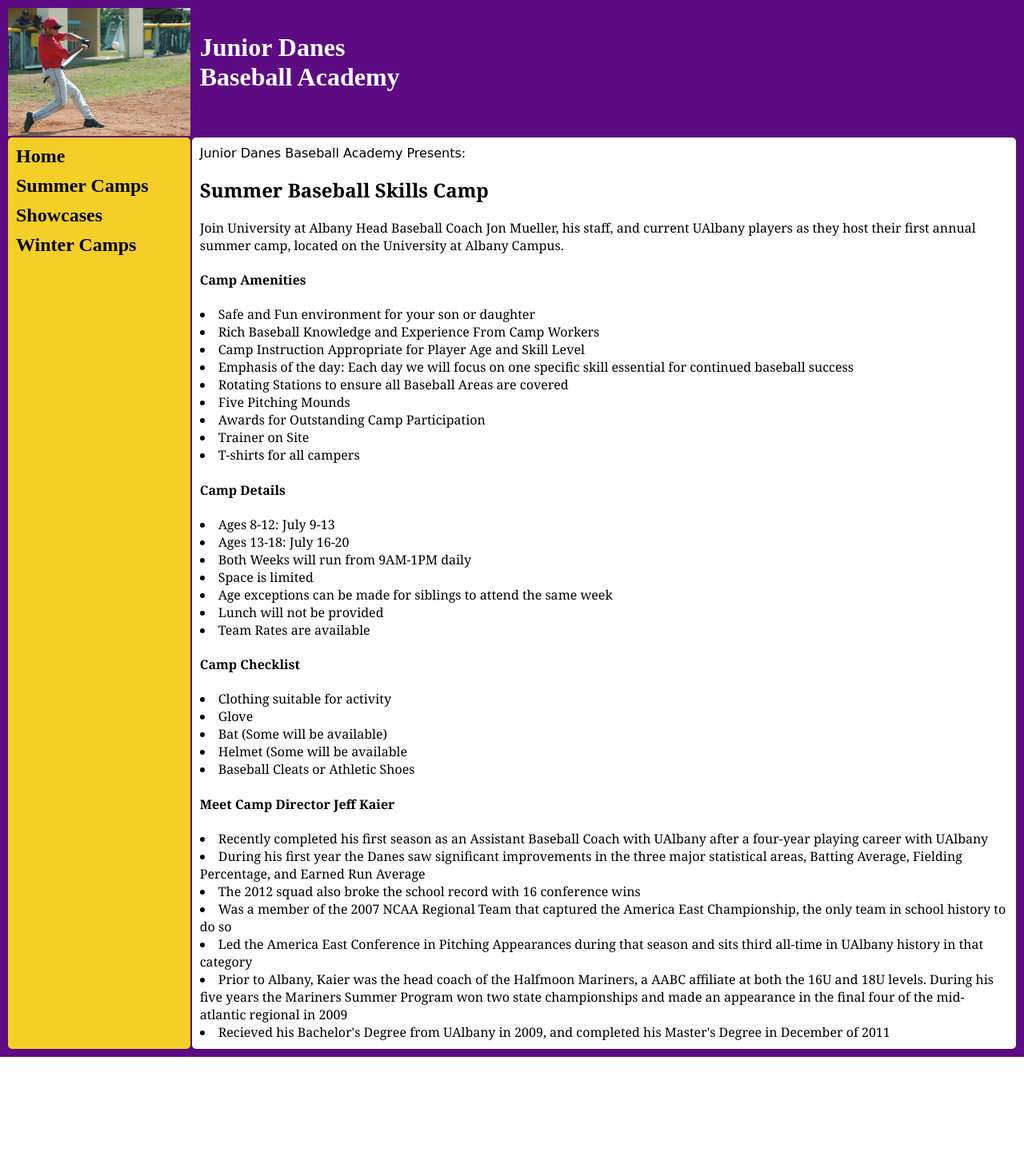
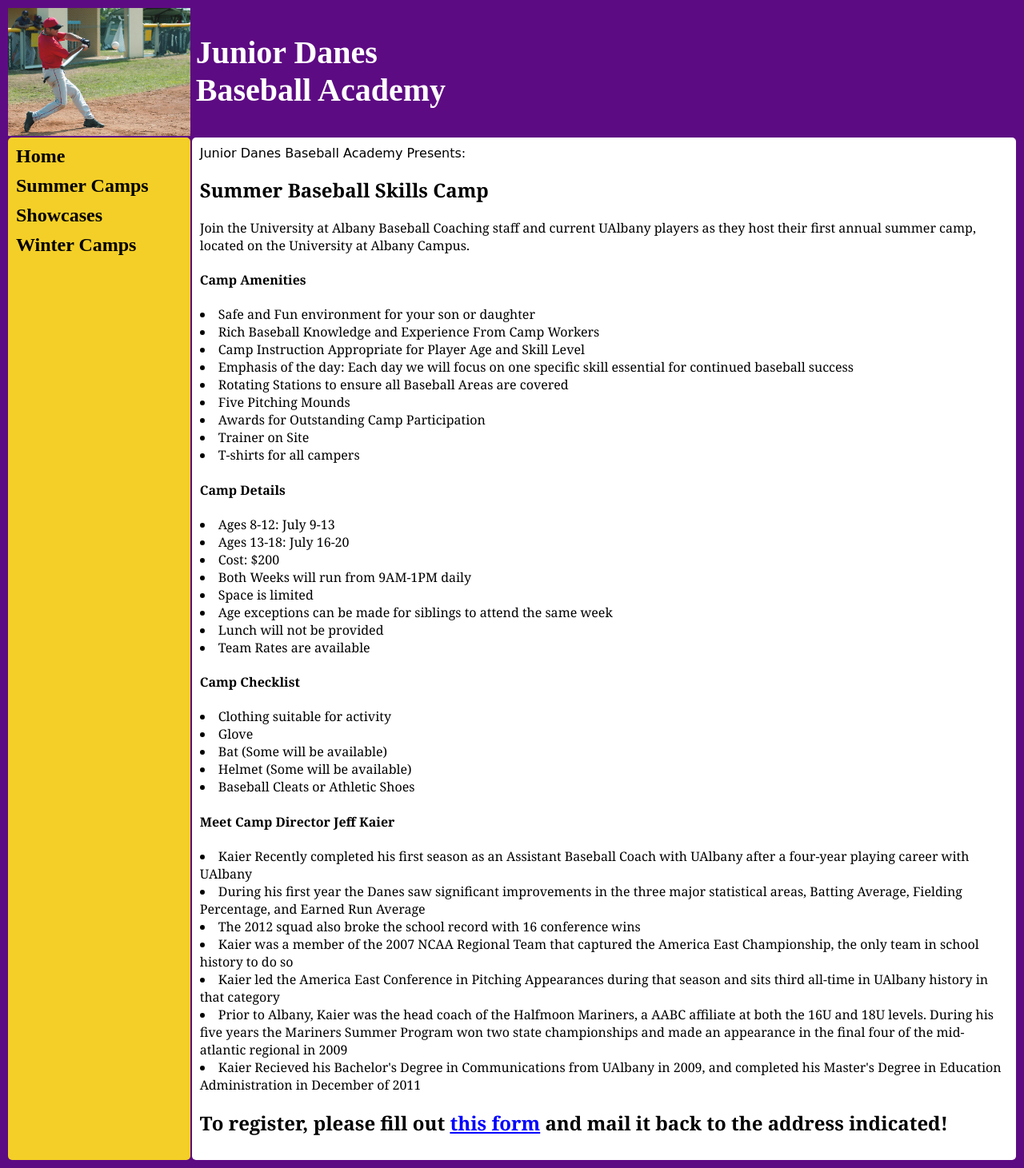
Before and after one commit to ajk14/junior-danes, a Django app: page /summer/ in a window 1280 px wide. Shown: the whole page at 80% size. Before the commit the page ends 1322 px from the top, so only its background shows below. Run offline with Django 3.2, Linux system fonts and the light colour scheme.

Commit message:
Added forms

```diff
--- a/danes/static/css/danes.css
+++ b/danes/static/css/danes.css
@@ -14,6 +14,9 @@
 a:hover {color:purple;}
 a:active {color:black;}
 
+a.text{color:blue;
+	text-decoration:underline;}
+
 table
 {
 }
@@ -21,6 +24,7 @@
 h1
 {
 	color:white;
+	font-size:2.5em;
 }
 
 h2
@@ -72,7 +76,7 @@
 #top
 {
 	font-family:marlett;
-	padding:10px;
+	padding:5px;
 	text-align:left;
 	background:#5D0B83;
 }
--- a/danes/templates/base.html
+++ b/danes/templates/base.html
@@ -11,7 +11,7 @@
 </td>
 <td>
 <div id="top">
-<h1>Junior Danes </br> Baseball Academy
+<h1>Junior Danes </br> Baseball Academy</h1>
 </div>
 </td>
 
--- a/danes/templates/showcases.html
+++ b/danes/templates/showcases.html
@@ -18,6 +18,6 @@
 </div>
 </br>
 <div>
-Click here to register for our next showcase!
+<h3><a class="text" href="/static/img/showcases.pdf">Click here</a> to register for our next showcase!</h3>
 </div>
 {% endblock %}
--- a/danes/templates/summer.html
+++ b/danes/templates/summer.html
@@ -6,7 +6,7 @@
 <div id="heading">Junior Danes Baseball Academy Presents:</div>
 <h2>Summer Baseball Skills Camp</h2>
  <div>
-Join University at Albany Head Baseball Coach Jon Mueller, his staff, and current UAlbany players as they host their first annual summer camp, located on the University at Albany Campus.
+Join the University at Albany Baseball Coaching staff and current UAlbany players as they host their first annual summer camp, located on the University at Albany Campus.
 </div>
   <h4>Camp Amenities</h4>
   <li>Safe and Fun environment for your son or daughter</li>
@@ -22,6 +22,7 @@
   <h4> Camp Details </h4>
   <li>Ages 8-12: July 9-13</li>
   <li>Ages 13-18: July 16-20</li>
+  <li>Cost: $200</li>
   <li>Both Weeks will run from 9AM-1PM daily</li>
   <li>Space is limited</li>
   <li>Age exceptions can be made for siblings to attend the same week</li>
@@ -32,16 +33,18 @@
   <li>Clothing suitable for activity</li>
   <li>Glove</li>
   <li>Bat (Some will be available)</li>
-  <li>Helmet (Some will be available</li>
+  <li>Helmet (Some will be available)</li>
   <li>Baseball Cleats or Athletic Shoes</li>
 
   <h4>Meet Camp Director Jeff Kaier</h4>
-  <li>Recently completed his first season as an Assistant Baseball Coach with UAlbany after a four-year playing career with UAlbany</li>
+  <li>Kaier Recently completed his first season as an Assistant Baseball Coach with UAlbany after a four-year playing career with UAlbany</li>
   <li>During his first year the Danes saw significant improvements in the three major statistical areas, Batting Average, Fielding Percentage, and Earned Run Average</li>
   <li>The 2012 squad also broke the school record with 16 conference wins</li>
-  <li>Was a member of the 2007 NCAA Regional Team that captured the America East Championship, the only team in school history to do so</li>
-  <li>Led the America East Conference in Pitching Appearances during that season and sits third all-time in UAlbany history in that category</li>
+  <li>Kaier was a member of the 2007 NCAA Regional Team that captured the America East Championship, the only team in school history to do so</li>
+  <li>Kaier led the America East Conference in Pitching Appearances during that season and sits third all-time in UAlbany history in that category</li>
   <li>Prior to Albany, Kaier was the head coach of the Halfmoon Mariners, a AABC affiliate at both the 16U and 18U levels. During his five years the Mariners Summer Program won two state championships and made an appearance in the final four of the mid-atlantic regional in 2009</li>
-  <li>Recieved his Bachelor's Degree from UAlbany in 2009, and completed his Master's Degree in December of 2011</li>
+  <li>Kaier Recieved his Bachelor's Degree in Communications from UAlbany in 2009, and completed his Master's Degree in Education Administration in December of 2011</li>
+
+  <h2>To register, please fill out <a class="text" href="/static/img/summer_form.pdf">this form</a> and mail it back to the address indicated!</h2>
 
 {% endblock %}
```
Also changed, not shown: 5 other files.
